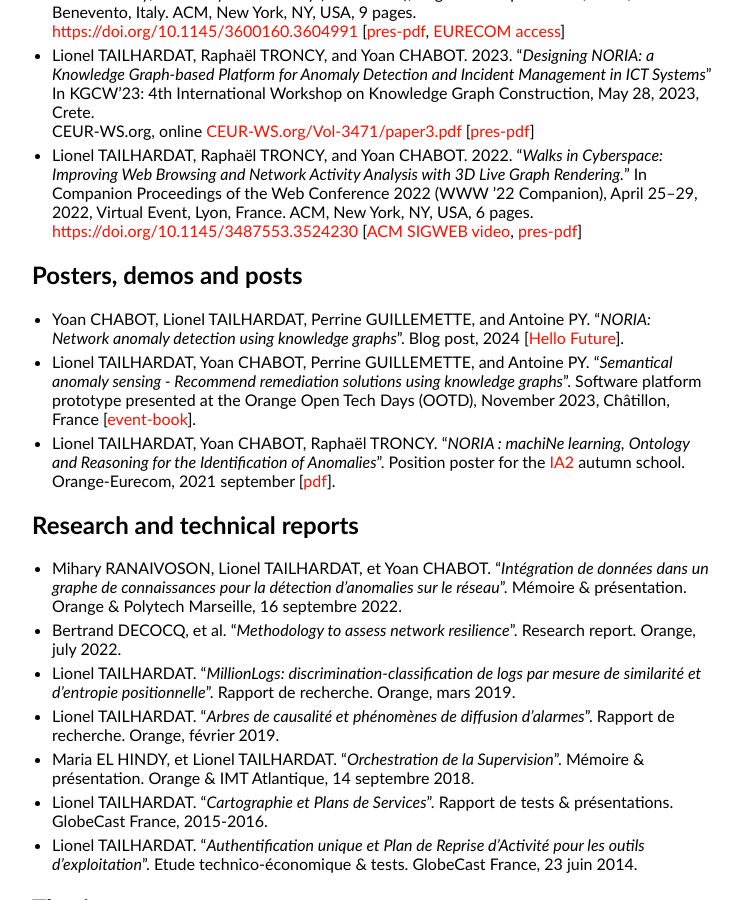
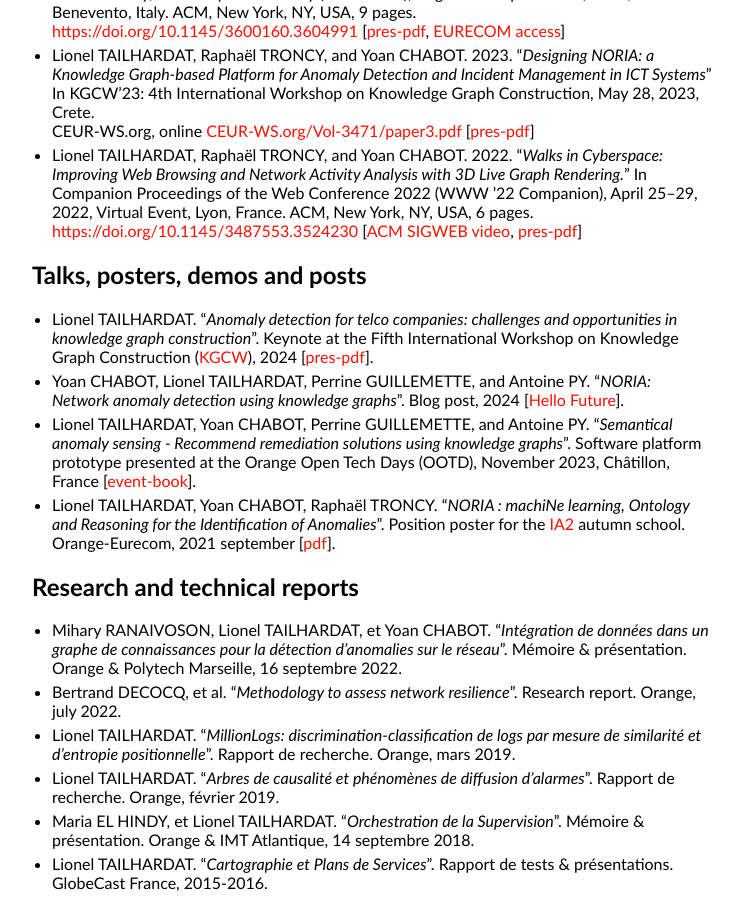
Before and after one commit to GenEars/GenEars.github.io, a Jekyll site: the page built from publications.md, in a window 1280 px wide and 900 px high, scrolled down 611 px. Shown: the whole window, without its empty margins (258-1000 px from the left). Built offline with Jekyll 4.4.1, drawn with Linux system fonts in a browser that asks for light colours.

Commit message:
Added KGCW 2024 keynote.
Signed-off-by: Lionel TAILHARDAT <lionel.tailhardat@orange.fr>

```diff
--- a/publications.md
+++ b/publications.md
@@ -37,8 +37,9 @@ title: Publications - Lionel TAILHARDAT
   ACM, New York, NY, USA, 6 pages.
   [https://doi.org/10.1145/3487553.3524230](https://doi.org/10.1145/3487553.3524230) [[ACM SIGWEB video](https://www.youtube.com/watch?v=X9DxQZellTQ&t=2564s), [pres-pdf](pubs/TWC-2022-dynagraph-pres.pdf)]
 
-## Posters, demos and posts
+## Talks, posters, demos and posts
 
+* Lionel TAILHARDAT. "*Anomaly detection for telco companies: challenges and opportunities in knowledge graph construction*". Keynote at the Fifth International Workshop on Knowledge Graph Construction ([KGCW](https://kg-construct.github.io/workshop/)), 2024 [[pres-pdf](pubs/KGCW-2024-keynote.pdf)].
 * Yoan CHABOT, Lionel TAILHARDAT, Perrine GUILLEMETTE, and Antoine PY. "*NORIA: Network anomaly detection using knowledge graphs*". Blog post, 2024 [[Hello Future](https://hellofuture.orange.com/en/noria-network-anomaly-detection-using-knowledge-graphs/)].
 * Lionel TAILHARDAT, Yoan CHABOT, Perrine GUILLEMETTE, and Antoine PY. "*Semantical anomaly sensing - Recommend remediation solutions using knowledge graphs*". Software platform prototype presented at the Orange Open Tech Days (OOTD), November 2023, Châtillon, France [[event-book](https://hellofuture.orange.com/app/uploads/2023/11/2023-OpenTechDays-book-demonstrations-conferences.pdf)].
 * Lionel TAILHARDAT, Yoan CHABOT, Raphaël TRONCY. "*NORIA : machiNe learning, Ontology and Reasoning for the Identification of Anomalies*". Position poster for the [IA2](https://ia2.gdria.fr/) autumn school. Orange-Eurecom, 2021 september [[pdf](pubs/IA2-2021-NORIA-POSTER.pdf)].
```
Also changed, not shown: 1 other file.
